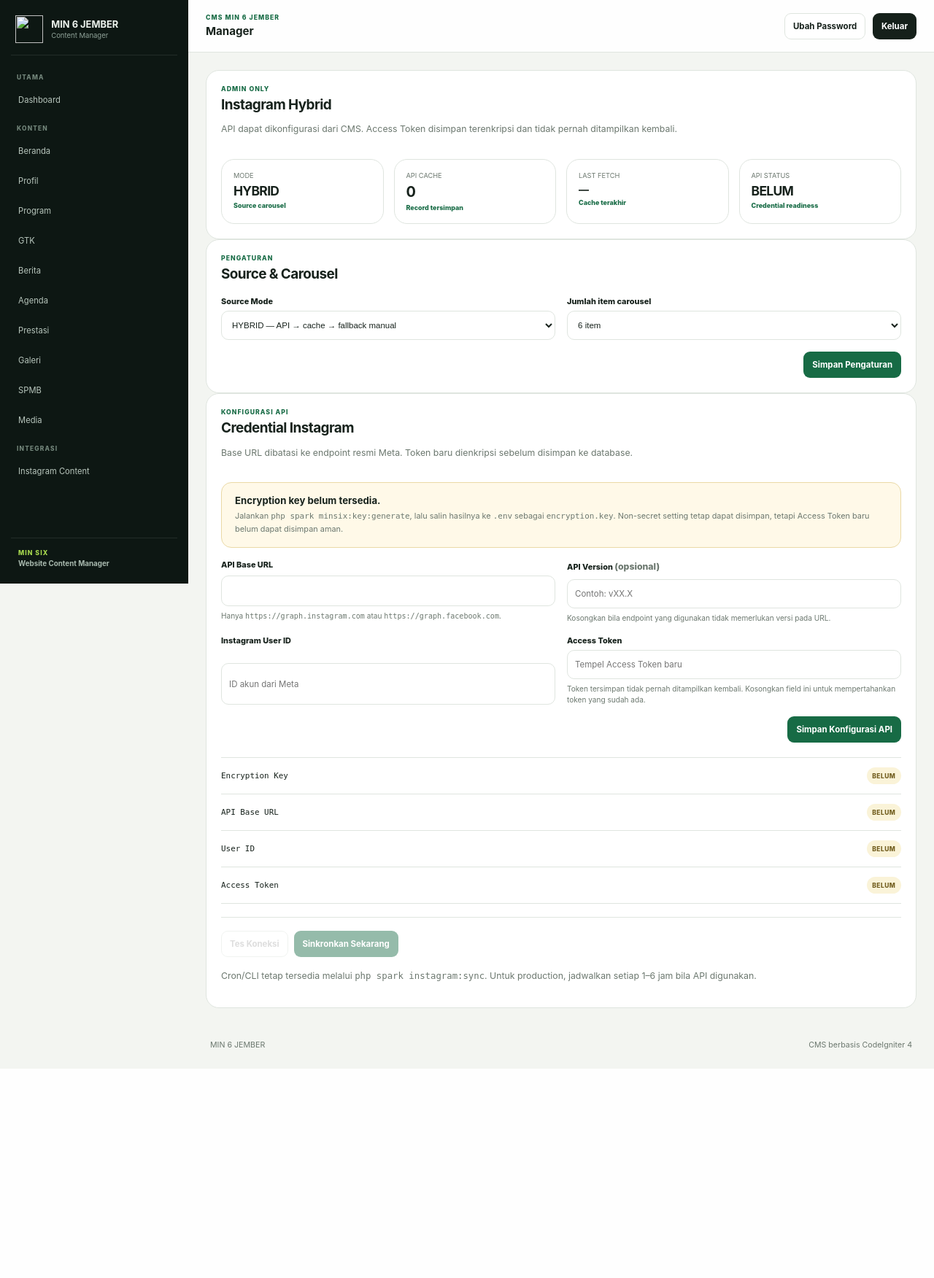
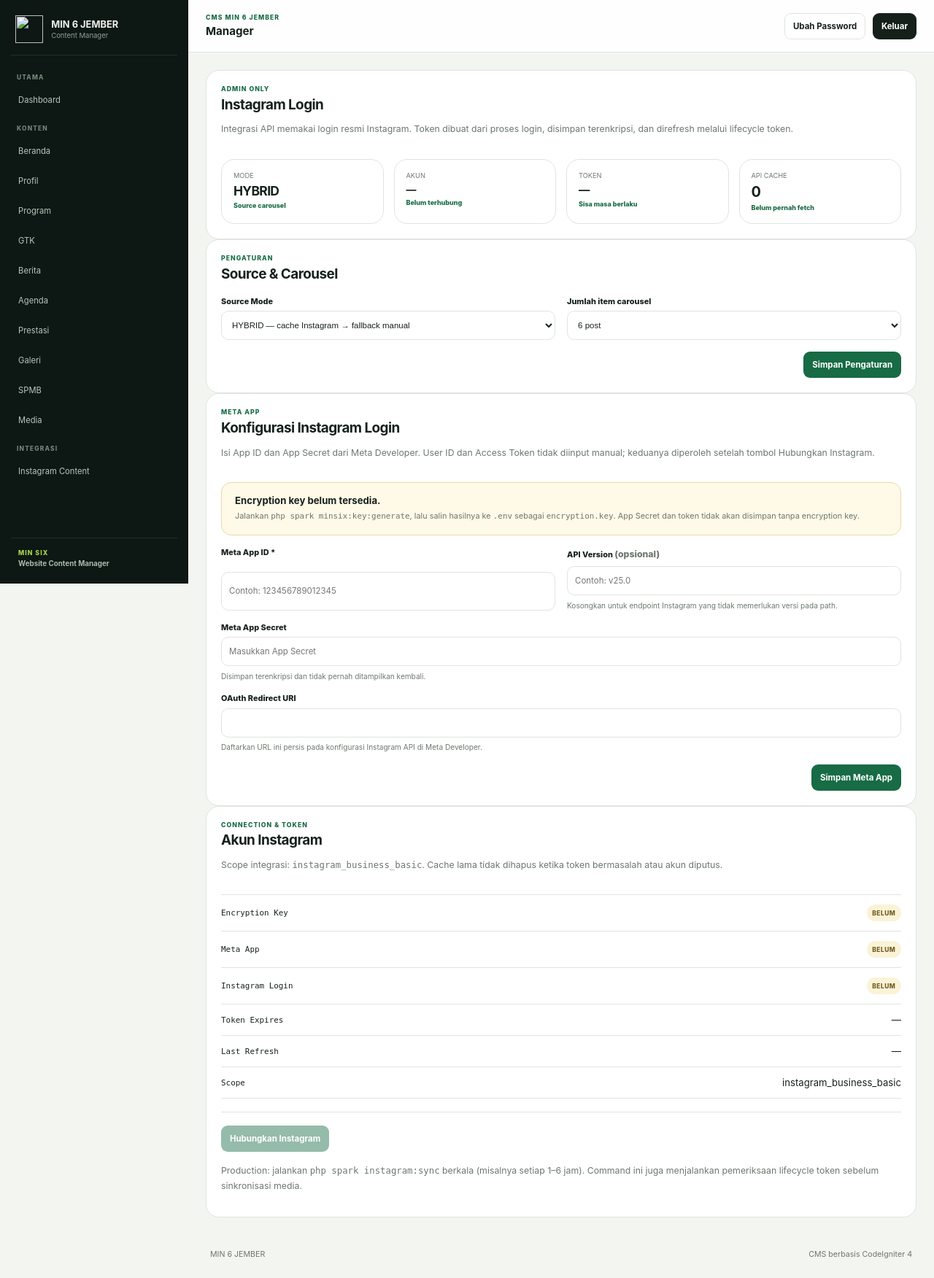
Before and after one commit to Al-Faroz/minsix, a CodeIgniter 4 app: the page made by app/Views/manager/instagram/settings.php in a window 1280 px wide. Shown: the whole page at 73% size. Before the commit the page ends 1465 px from the top, so only its background shows below. Run offline with PHP 8.4 and a stand-in for CodeIgniter, Linux system fonts and the light colour scheme; the template is opened without the code that fills it, so the values that code supplies are empty; some libraries are stand-ins or nearby versions.

Commit message:
PHASE 10C: replace manual token form with Instagram Login UI

```diff
--- a/app/Views/manager/instagram/settings.php
+++ b/app/Views/manager/instagram/settings.php
@@ -1,20 +1,29 @@
 <?= $this->extend('manager/layouts/main') ?>
 <?= $this->section('content') ?>
+
+<?php
+$connected = (bool) ($apiState['connected'] ?? false);
+$appReady = (bool) (($apiState['app_id_ready'] ?? false) && ($apiState['app_secret_ready'] ?? false));
+$daysRemaining = $apiState['token_days_remaining'] ?? null;
+$accountLabel = trim((string) ($apiState['username'] ?? '')) !== ''
+    ? '@' . trim((string) $apiState['username'])
+    : (trim((string) ($apiState['user_id'] ?? '')) !== '' ? 'ID ' . $apiState['user_id'] : '—');
+?>
 
 <section class="content-card">
     <div class="section-head">
         <div>
             <p class="eyebrow">ADMIN ONLY</p>
-            <h2>Instagram Hybrid</h2>
-            <p class="muted">API dapat dikonfigurasi dari CMS. Access Token disimpan terenkripsi dan tidak pernah ditampilkan kembali.</p>
+            <h2>Instagram Login</h2>
+            <p class="muted">Integrasi API memakai login resmi Instagram. Token dibuat dari proses login, disimpan terenkripsi, dan direfresh melalui lifecycle token.</p>
         </div>
     </div>
 
     <div class="instagram-state-grid">
         <div class="metric-card"><span>MODE</span><strong style="font-size:1.25rem"><?= esc($settings['instagram_source_mode'] ?? 'HYBRID') ?></strong><small>Source carousel</small></div>
-        <div class="metric-card"><span>API CACHE</span><strong><?= (int) $apiCount ?></strong><small>Record tersimpan</small></div>
-        <div class="metric-card"><span>LAST FETCH</span><strong style="font-size:1rem"><?= $latestFetchedAt ? esc(date('d-m-Y H:i', strtotime($latestFetchedAt))) : '—' ?></strong><small>Cache terakhir</small></div>
-        <div class="metric-card"><span>API STATUS</span><strong style="font-size:1.25rem"><?= $apiReady ? 'READY' : 'BELUM' ?></strong><small>Credential readiness</small></div>
+        <div class="metric-card"><span>AKUN</span><strong style="font-size:1rem"><?= esc($accountLabel) ?></strong><small><?= $connected ? 'Terhubung' : 'Belum terhubung' ?></small></div>
+        <div class="metric-card"><span>TOKEN</span><strong style="font-size:1.1rem"><?= $connected ? ($daysRemaining !== null ? (int) $daysRemaining . ' hari' : 'AKTIF') : (($apiState['token_expired'] ?? false) ? 'EXPIRED' : '—') ?></strong><small>Sisa masa berlaku</small></div>
+        <div class="metric-card"><span>API CACHE</span><strong><?= (int) $apiCount ?></strong><small><?= $latestFetchedAt ? 'Fetch ' . esc(date('d-m-Y H:i', strtotime($latestFetchedAt))) : 'Belum pernah fetch' ?></small></div>
     </div>
 </section>
 
@@ -25,14 +34,14 @@
         <div class="field">
             <label>Source Mode</label>
             <select name="instagram_source_mode">
-                <option value="HYBRID" <?= old('instagram_source_mode', $settings['instagram_source_mode'] ?? 'HYBRID') === 'HYBRID' ? 'selected' : '' ?>>HYBRID — API → cache → fallback manual</option>
+                <option value="HYBRID" <?= old('instagram_source_mode', $settings['instagram_source_mode'] ?? 'HYBRID') === 'HYBRID' ? 'selected' : '' ?>>HYBRID — cache Instagram → fallback manual</option>
                 <option value="MANUAL" <?= old('instagram_source_mode', $settings['instagram_source_mode'] ?? 'HYBRID') === 'MANUAL' ? 'selected' : '' ?>>MANUAL — hanya konten manual</option>
             </select>
         </div>
         <div class="field">
             <label>Jumlah item carousel</label>
             <select name="instagram_display_count">
-                <?php foreach ([6,7,8] as $count): ?><option value="<?= $count ?>" <?= (int) old('instagram_display_count', $settings['instagram_display_count'] ?? 8) === $count ? 'selected' : '' ?>><?= $count ?> item</option><?php endforeach ?>
+                <?php foreach ([6, 7, 8] as $count): ?><option value="<?= $count ?>" <?= (int) old('instagram_display_count', $settings['instagram_display_count'] ?? 8) === $count ? 'selected' : '' ?>><?= $count ?> post</option><?php endforeach ?>
             </select>
         </div>
         <div class="form-actions span-2"><button class="btn primary" type="submit">Simpan Pengaturan</button></div>
@@ -42,72 +51,97 @@
 <section class="content-card">
     <div class="section-head">
         <div>
-            <p class="eyebrow">KONFIGURASI API</p>
-            <h2>Credential Instagram</h2>
-            <p class="muted">Base URL dibatasi ke endpoint resmi Meta. Token baru dienkripsi sebelum disimpan ke database.</p>
+            <p class="eyebrow">META APP</p>
+            <h2>Konfigurasi Instagram Login</h2>
+            <p class="muted">Isi App ID dan App Secret dari Meta Developer. User ID dan Access Token tidak diinput manual; keduanya diperoleh setelah tombol Hubungkan Instagram.</p>
         </div>
     </div>
 
-    <?php if (! $apiState['encryption_ready']): ?>
+    <?php if (! ($apiState['encryption_ready'] ?? false)): ?>
         <div class="feature-note" style="border-color:#ead9a6;background:#fff9e8">
             <strong>Encryption key belum tersedia.</strong>
-            <p>Jalankan <code>php spark minsix:key:generate</code>, lalu salin hasilnya ke <code>.env</code> sebagai <code>encryption.key</code>. Non-secret setting tetap dapat disimpan, tetapi Access Token baru belum dapat disimpan aman.</p>
+            <p>Jalankan <code>php spark minsix:key:generate</code>, lalu salin hasilnya ke <code>.env</code> sebagai <code>encryption.key</code>. App Secret dan token tidak akan disimpan tanpa encryption key.</p>
         </div>
     <?php endif ?>
 
-    <?php if ($apiState['token_error']): ?>
-        <div class="alert danger">Token database terdeteksi tetapi tidak dapat didekripsi dengan encryption key saat ini. Periksa key atau simpan token baru.</div>
+    <?php if (($apiState['app_secret_error'] ?? false) || ($apiState['token_error'] ?? false)): ?>
+        <div class="alert danger">Secret/token terenkripsi tidak dapat dibaca dengan encryption key saat ini. Periksa key; untuk token, lakukan Hubungkan Instagram ulang.</div>
     <?php endif ?>
 
-    <form action="<?= site_url('manager/instagram-settings/api') ?>" method="post" class="settings-grid" autocomplete="off">
+    <form action="<?= site_url('manager/instagram-settings/app') ?>" method="post" class="settings-grid" autocomplete="off">
         <?= csrf_field() ?>
         <div class="field">
-            <label>API Base URL</label>
-            <input type="url" name="api_base_url" maxlength="255" required value="<?= esc(old('api_base_url', $apiState['base_url'] ?: 'https://graph.instagram.com')) ?>">
-            <small>Hanya <code>https://graph.instagram.com</code> atau <code>https://graph.facebook.com</code>.</small>
+            <label>Meta App ID *</label>
+            <input type="text" inputmode="numeric" name="app_id" maxlength="100" required value="<?= esc(old('app_id', $apiState['app_id'] ?? '')) ?>" placeholder="Contoh: 123456789012345">
         </div>
         <div class="field">
             <label>API Version <span class="muted">(opsional)</span></label>
-            <input type="text" name="api_version" maxlength="50" value="<?= esc(old('api_version', $apiState['api_version'])) ?>" placeholder="Contoh: vXX.X">
-            <small>Kosongkan bila endpoint yang digunakan tidak memerlukan versi pada URL.</small>
+            <input type="text" name="api_version" maxlength="50" value="<?= esc(old('api_version', $apiState['api_version'] ?? '')) ?>" placeholder="Contoh: v25.0">
+            <small>Kosongkan untuk endpoint Instagram yang tidak memerlukan versi pada path.</small>
         </div>
-        <div class="field">
-            <label>Instagram User ID</label>
-            <input type="text" name="instagram_user_id" maxlength="100" required value="<?= esc(old('instagram_user_id', $apiState['user_id'])) ?>" placeholder="ID akun dari Meta">
+        <div class="field span-2">
+            <label>Meta App Secret</label>
+            <input type="password" name="app_secret" maxlength="1000" value="" autocomplete="new-password" placeholder="<?= ($apiState['app_secret_ready'] ?? false) ? 'Secret sudah tersedia — kosongkan untuk mempertahankan' : 'Masukkan App Secret' ?>">
+            <small>Disimpan terenkripsi dan tidak pernah ditampilkan kembali.</small>
         </div>
-        <div class="field">
-            <label>Access Token</label>
-            <input type="password" name="instagram_access_token" maxlength="10000" value="" autocomplete="new-password" placeholder="<?= $apiState['access_token_ready'] ? 'Token sudah tersedia — kosongkan untuk mempertahankan' : 'Tempel Access Token baru' ?>">
-            <small>Token tersimpan tidak pernah ditampilkan kembali. Kosongkan field ini untuk mempertahankan token yang sudah ada.</small>
+        <div class="field span-2">
+            <label>OAuth Redirect URI</label>
+            <input type="text" readonly value="<?= esc($callbackUrl) ?>" onclick="this.select()">
+            <small>Daftarkan URL ini persis pada konfigurasi Instagram API di Meta Developer.</small>
         </div>
-        <div class="form-actions span-2"><button class="btn primary" type="submit">Simpan Konfigurasi API</button></div>
+        <div class="form-actions span-2"><button class="btn primary" type="submit">Simpan Meta App</button></div>
     </form>
+</section>
 
-    <div class="credential-list" style="margin-top:20px">
-        <div><code>Encryption Key</code><span class="status-chip <?= $apiState['encryption_ready'] ? 'published' : 'draft' ?>"><?= $apiState['encryption_ready'] ? 'READY' : 'BELUM' ?></span></div>
-        <div><code>API Base URL</code><span class="status-chip <?= $apiState['base_url_ready'] ? 'published' : 'draft' ?>"><?= $apiState['base_url_ready'] ? 'SET' : 'BELUM' ?></span></div>
-        <div><code>User ID</code><span class="status-chip <?= $apiState['user_id_ready'] ? 'published' : 'draft' ?>"><?= $apiState['user_id_ready'] ? 'SET' : 'BELUM' ?></span></div>
-        <div><code>Access Token</code><span class="status-chip <?= $apiState['access_token_ready'] ? 'published' : 'draft' ?>"><?= $apiState['access_token_ready'] ? 'SET · ' . esc($apiState['token_source']) : 'BELUM' ?></span></div>
+<section class="content-card">
+    <div class="section-head">
+        <div>
+            <p class="eyebrow">CONNECTION & TOKEN</p>
+            <h2>Akun Instagram</h2>
+            <p class="muted">Scope integrasi: <code>instagram_business_basic</code>. Cache lama tidak dihapus ketika token bermasalah atau akun diputus.</p>
+        </div>
+    </div>
+
+    <div class="credential-list">
+        <div><code>Encryption Key</code><span class="status-chip <?= ($apiState['encryption_ready'] ?? false) ? 'published' : 'draft' ?>"><?= ($apiState['encryption_ready'] ?? false) ? 'READY' : 'BELUM' ?></span></div>
+        <div><code>Meta App</code><span class="status-chip <?= $appReady ? 'published' : 'draft' ?>"><?= $appReady ? 'READY' : 'BELUM' ?></span></div>
+        <div><code>Instagram Login</code><span class="status-chip <?= $connected ? 'published' : 'draft' ?>"><?= $connected ? esc($accountLabel) : (($apiState['token_expired'] ?? false) ? 'REAUTH' : 'BELUM') ?></span></div>
+        <div><code>Token Expires</code><span><?= ! empty($apiState['token_expires_at']) ? esc(date('d-m-Y H:i', strtotime($apiState['token_expires_at']))) : '—' ?></span></div>
+        <div><code>Last Refresh</code><span><?= ! empty($apiState['last_refreshed_at']) ? esc(date('d-m-Y H:i', strtotime($apiState['last_refreshed_at']))) : '—' ?></span></div>
+        <div><code>Scope</code><span><?= esc($apiState['granted_scopes'] ?: 'instagram_business_basic') ?></span></div>
     </div>
 
     <div class="integration-actions">
+        <?php if (! $connected): ?>
+            <form action="<?= site_url('manager/instagram-settings/connect') ?>" method="post">
+                <?= csrf_field() ?>
+                <button class="btn primary" type="submit" <?= (! $appReady || ! ($apiState['encryption_ready'] ?? false)) ? 'disabled' : '' ?>>Hubungkan Instagram</button>
+            </form>
+        <?php else: ?>
             <form action="<?= site_url('manager/instagram-settings/test') ?>" method="post">
                 <?= csrf_field() ?>
-            <button class="btn ghost" type="submit" <?= ! $apiReady ? 'disabled' : '' ?>>Tes Koneksi</button>
+                <button class="btn ghost" type="submit">Tes Koneksi</button>
+            </form>
+            <form action="<?= site_url('manager/instagram-settings/token/refresh') ?>" method="post">
+                <?= csrf_field() ?>
+                <button class="btn ghost" type="submit">Refresh Token</button>
             </form>
             <form action="<?= site_url('manager/instagram-settings/sync') ?>" method="post" onsubmit="return confirm('Sinkronkan cache Instagram sekarang? Cache lama tidak akan dihapus bila API gagal.');">
                 <?= csrf_field() ?>
-            <button class="btn primary" type="submit" <?= ! $apiReady ? 'disabled' : '' ?>>Sinkronkan Sekarang</button>
+                <button class="btn primary" type="submit">Sinkronkan Sekarang</button>
             </form>
-        <?php if ($apiState['has_database_token']): ?>
-        <form action="<?= site_url('manager/instagram-settings/token/clear') ?>" method="post" onsubmit="return confirm('Hapus Access Token terenkripsi dari database? Token ENV, bila ada, tetap menjadi fallback.');">
+            <form action="<?= site_url('manager/instagram-settings/disconnect') ?>" method="post" onsubmit="return confirm('Putuskan akun Instagram? Token lokal akan dihapus, tetapi cache media lama tetap dipertahankan.');">
                 <?= csrf_field() ?>
-            <button class="btn ghost" type="submit">Hapus Token DB</button>
+                <button class="btn ghost" type="submit">Putuskan Akun</button>
             </form>
         <?php endif ?>
     </div>
 
-    <p class="muted" style="margin-top:16px">Cron/CLI tetap tersedia melalui <code>php spark instagram:sync</code>. Untuk production, jadwalkan setiap 1–6 jam bila API digunakan.</p>
+    <?php if (($apiState['refresh_due'] ?? false) && $connected): ?>
+        <div class="feature-note" style="margin-top:18px"><strong>Token mendekati masa refresh.</strong><p>Scheduled <code>instagram:sync</code> akan mencoba refresh otomatis sebelum mengambil media.</p></div>
+    <?php endif ?>
+
+    <p class="muted" style="margin-top:16px">Production: jalankan <code>php spark instagram:sync</code> berkala (misalnya setiap 1–6 jam). Command ini juga menjalankan pemeriksaan lifecycle token sebelum sinkronisasi media.</p>
 </section>
 
 <?= $this->endSection() ?>
```
Lines whose indentation alone changed are shown as unchanged.
